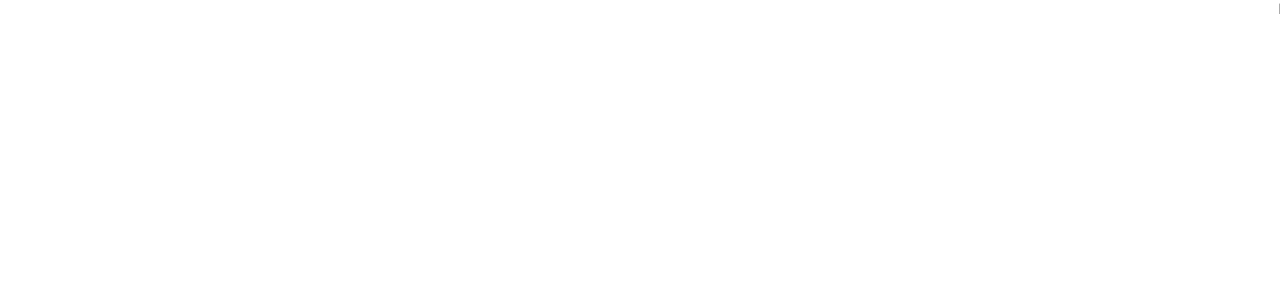
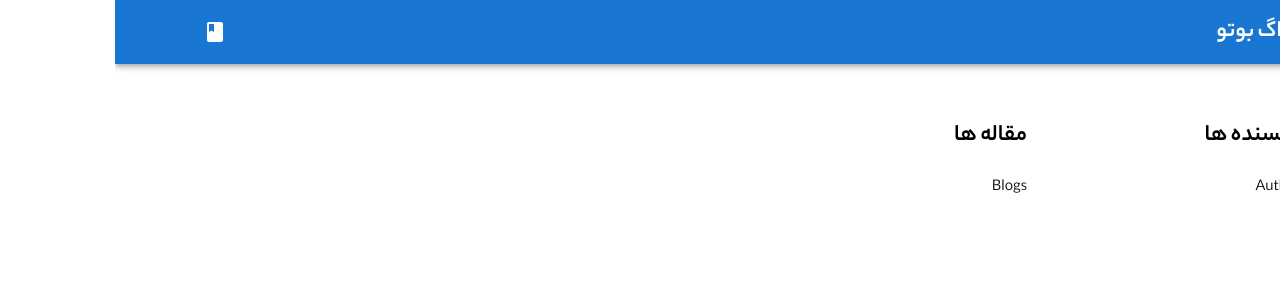
Before and after one commit to mohammadfaramarzi1/boto-blog, a React (Create React App) app: page / in a window 1280 px wide. Shown: the top 300 px of the page. Built offline with nearby package versions, Linux system fonts and the light colour scheme.

Commit message:
coding HomePage.js component

```diff
--- a/src/App.js
+++ b/src/App.js
@@ -1,8 +1,12 @@
 import HomePage from "./components/home/HomePage";
+import Header from "./components/layout/Header"
 
 function App() {
   return (
-    <HomePage />
+    <>
+      <Header />
+      <HomePage />
+    </>
   );
 }
 
--- a/src/components/home/HomePage.js
+++ b/src/components/home/HomePage.js
@@ -1,9 +1,27 @@
-import React from 'react'
+import { Container, Grid, Typography } from "@mui/material";
+import React from "react";
+import Authors from "../author/Authors";
+import Blogs from "../blog/Blogs";
 
 function HomePage() {
   return (
-    <div>HomePage</div>
-  )
+    <Container maxWidth="lg">
+      <Grid container spacing={2} padding={3}>
+        <Grid item xs={12} md={3} mt={4}>
+          <Typography component="h3" variant="h5" mb={3} fontWeight={700}>
+            نویسنده ها
+          </Typography>
+          <Authors />
+        </Grid>
+        <Grid item xs={12} md={3} mt={4}>
+          <Typography component="h3" variant="h5" mb={3} fontWeight={700}>
+            مقاله ها
+          </Typography>
+          <Blogs />
+        </Grid>
+      </Grid>
+    </Container>
+  );
 }
 
-export default HomePage
+export default HomePage;
```
